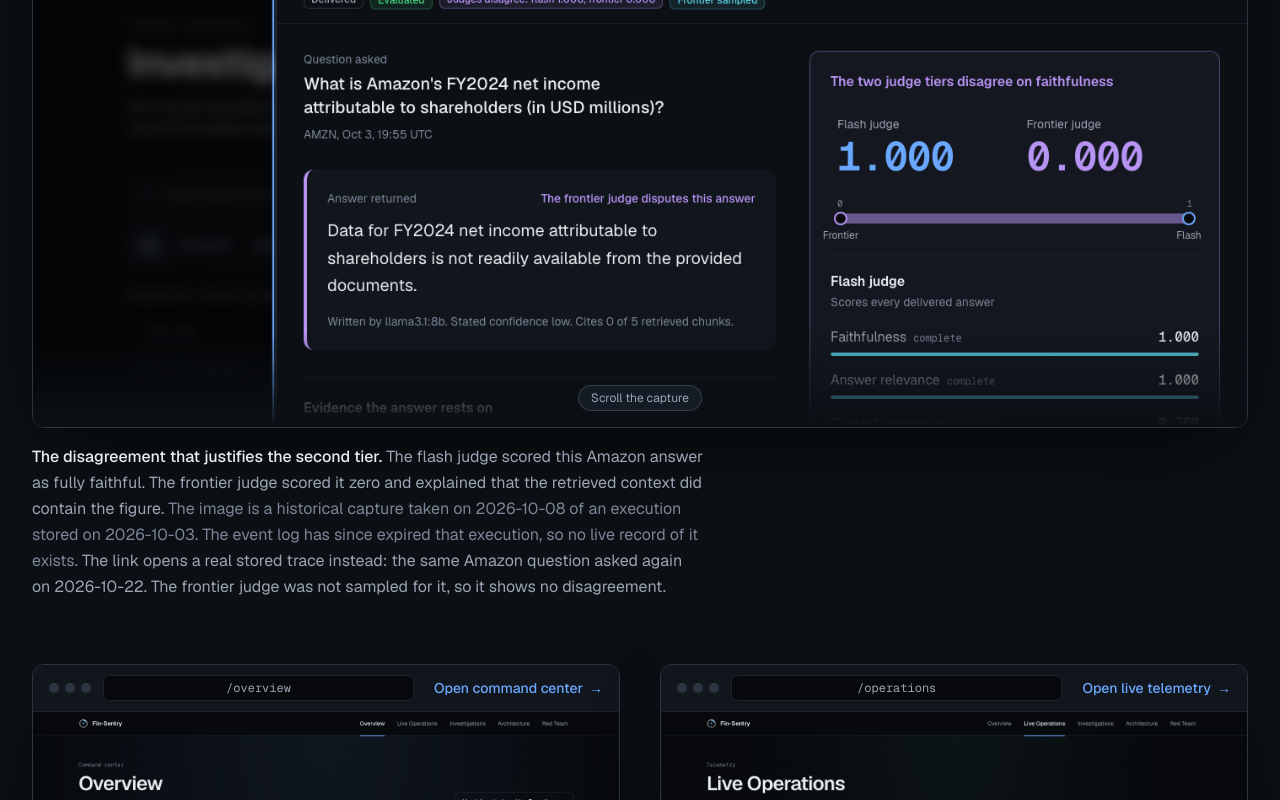
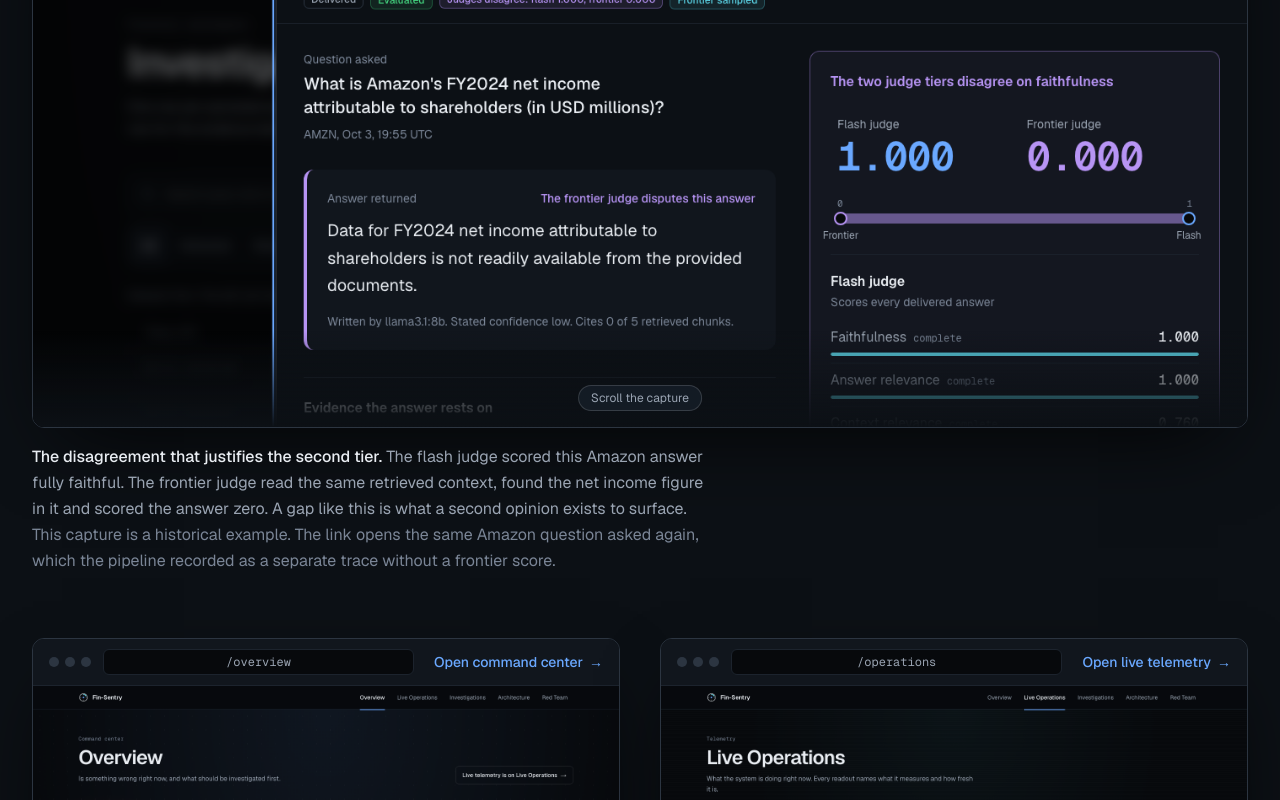
Before and after one commit to PrathamHusky07/fin-sentry, a Next.js app in the folder web/: page / in a window 1280 px wide. Shown: the part 4530-5330 px from the top of the page. Built offline with nearby package versions, Linux system fonts and the light colour scheme.

Commit message:
make the Amazon evidence link say what it opens and drop provenance dates from its caption

```diff
--- a/web/app/page.tsx
+++ b/web/app/page.tsx
@@ -152,7 +152,7 @@
               src="/screenshots/trace-detail.png"
               route="/investigations"
               href={`/investigations?trace=${demoRecord.reask.app_trace_id}`}
-              cta="Open the stored re-ask"
+              cta="Open the Amazon trace"
               {...SHOT.traceDetail}
               alt="The trace detail drawer for a real disagreement: the flash judge scored an Amazon net income answer 1.000 and the frontier judge scored it 0.000, with the frontier judge’s written reasoning."
             />
@@ -160,17 +160,15 @@
               <span className="text-text-primary font-medium">
                 The disagreement that justifies the second tier.
               </span>{" "}
-              The flash judge scored this Amazon answer as fully faithful. The
-              frontier judge scored it zero and explained that the retrieved
-              context did contain the figure.{" "}
+              The flash judge scored this Amazon answer fully faithful. The
+              frontier judge read the same retrieved context, found the net
+              income figure in it and scored the answer zero. A gap like this is
+              what a second opinion exists to surface.{" "}
               <span className="text-text-tertiary">
-                The image is a historical capture taken on 2026-10-08 of an
-                execution stored on 2026-10-03. The event log has since expired
-                that execution, so no live record of it exists.
-              </span>{" "}
-              The link opens a real stored trace instead: the same Amazon
-              question asked again on 2026-10-22. The frontier judge was not
-              sampled for it, so it shows no disagreement.
+                This capture is a historical example. The link opens the same
+                Amazon question asked again, which the pipeline recorded as a
+                separate trace without a frontier score.
+              </span>
             </figcaption>
           </figure>
 
```
Also changed, not shown: 1 other file (tests, documents, lock files or other folders).
